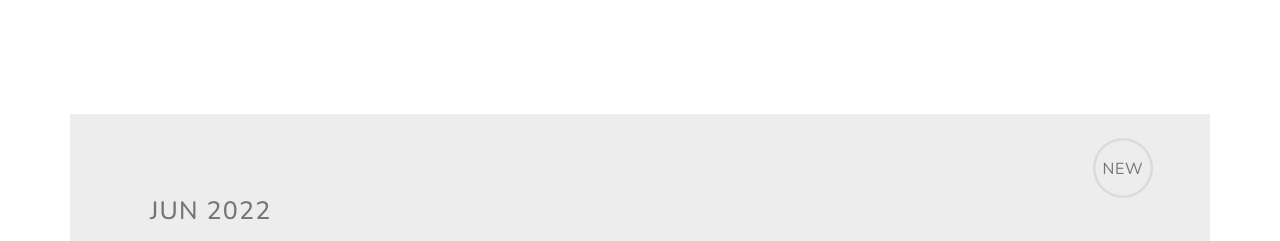
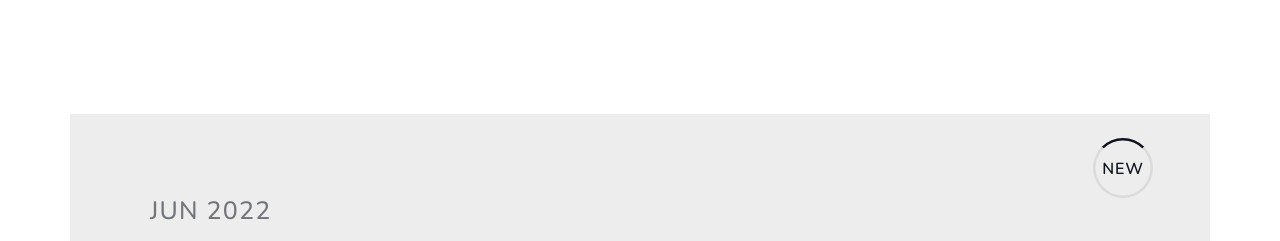
Before and after one commit to frankiecflam/frankielam.dev-old, a React (Create React App) app: page /#home in a window 1280 px wide. Shown: the part 1000-1241 px from the top of the page. Built offline with nearby package versions, Linux system fonts and the light colour scheme.

Commit message:
install Framer motion

```diff
--- a/package.json
+++ b/package.json
@@ -6,6 +6,7 @@
     "@testing-library/jest-dom": "^5.16.4",
     "@testing-library/react": "^13.3.0",
     "@testing-library/user-event": "^13.5.0",
+    "framer-motion": "^6.3.11",
     "react": "^18.1.0",
     "react-dom": "^18.1.0",
     "react-icons": "^4.4.0",
--- a/src/components/Projects/ProjectItem.module.css
+++ b/src/components/Projects/ProjectItem.module.css
@@ -103,6 +103,18 @@
   border: 0.5rem solid var(--color-project-item-new-outer-border);
 }
 
+@media (hover: none) {
+  .projectItem:first-child .new::before {
+    color: var(--font-color-main);
+    font-weight: 600;
+  }
+
+  .projectItem:first-child .new::after {
+    border-top-color: var(--font-color-main);
+  }
+}
+
+@media (hover: hover) {
   .projectItem:first-child:hover .new::before {
     color: var(--font-color-main);
     font-weight: 600;
@@ -112,6 +124,7 @@
     border-top-color: var(--font-color-main);
 
     animation: rotate 0.75s ease-out;
+  }
 }
 
 @keyframes rotate {
--- a/src/components/Projects/Projects.js
+++ b/src/components/Projects/Projects.js
@@ -1,11 +1,10 @@
-import styles from "./Projects.module.css";
 import Section from "../Section/Section";
 import SectionHeader from "../Section/SectionHeader";
 import ProjectsBody from "./ProjectsBody";
 
 const Projects = () => {
   return (
-    <Section id="projects" className={styles.projects}>
+    <Section id="projects">
       <SectionHeader
         heading="projects"
         subHeading="here are some things I have built."
--- a/src/utils/constants/index.js
+++ b/src/utils/constants/index.js
@@ -23,5 +23,5 @@ export const Instagram = "https://www.instagram.com/frankie___lam/";
 export const Github = "https://github.com/frankiecflam";
 
 // Scroll
-export const ScrollIntoViewDuration = 1000;
+export const ScrollIntoViewDuration = 800;
 export const ScrollDelayOnMobileNav = 200;
```
Also changed, not shown: src/components/Projects/Projects.module.css (deleted), 1 other file (tests, documents, lock files or other folders). Lines whose indentation alone changed are shown as unchanged.
